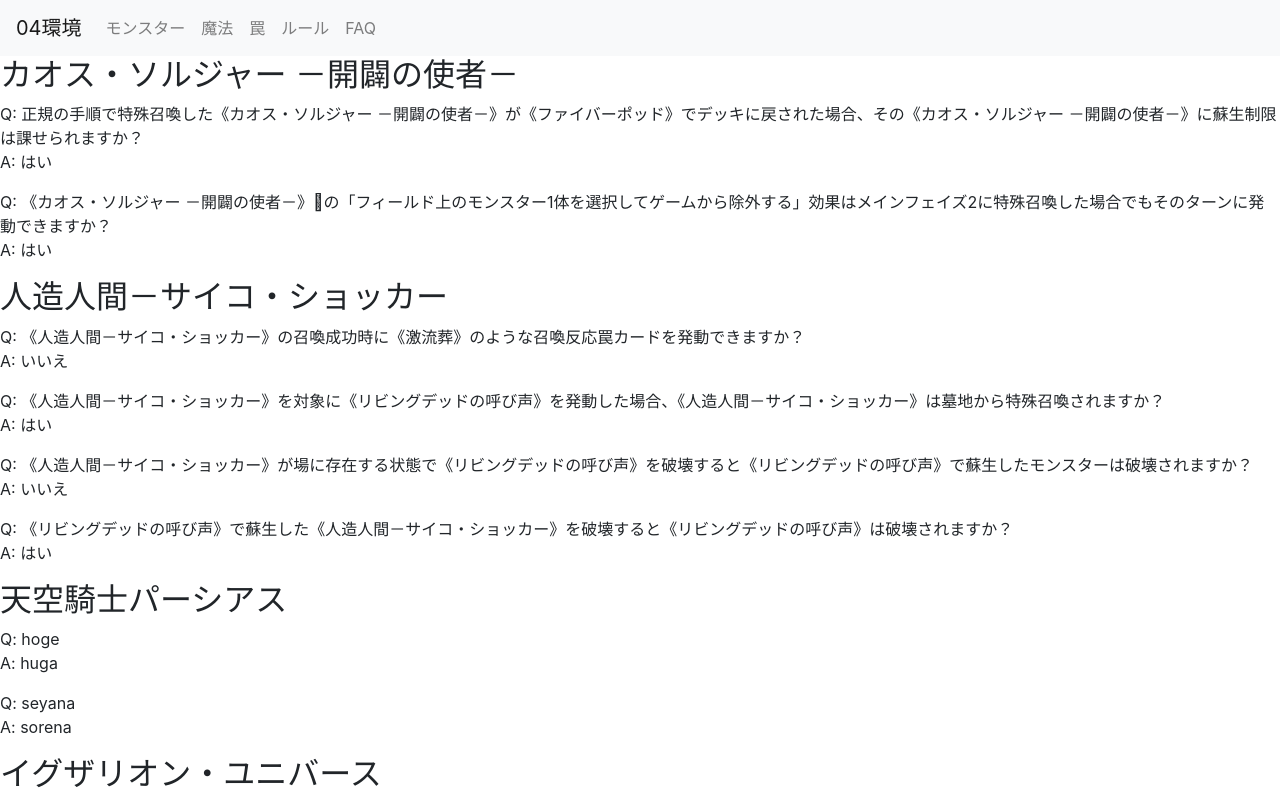
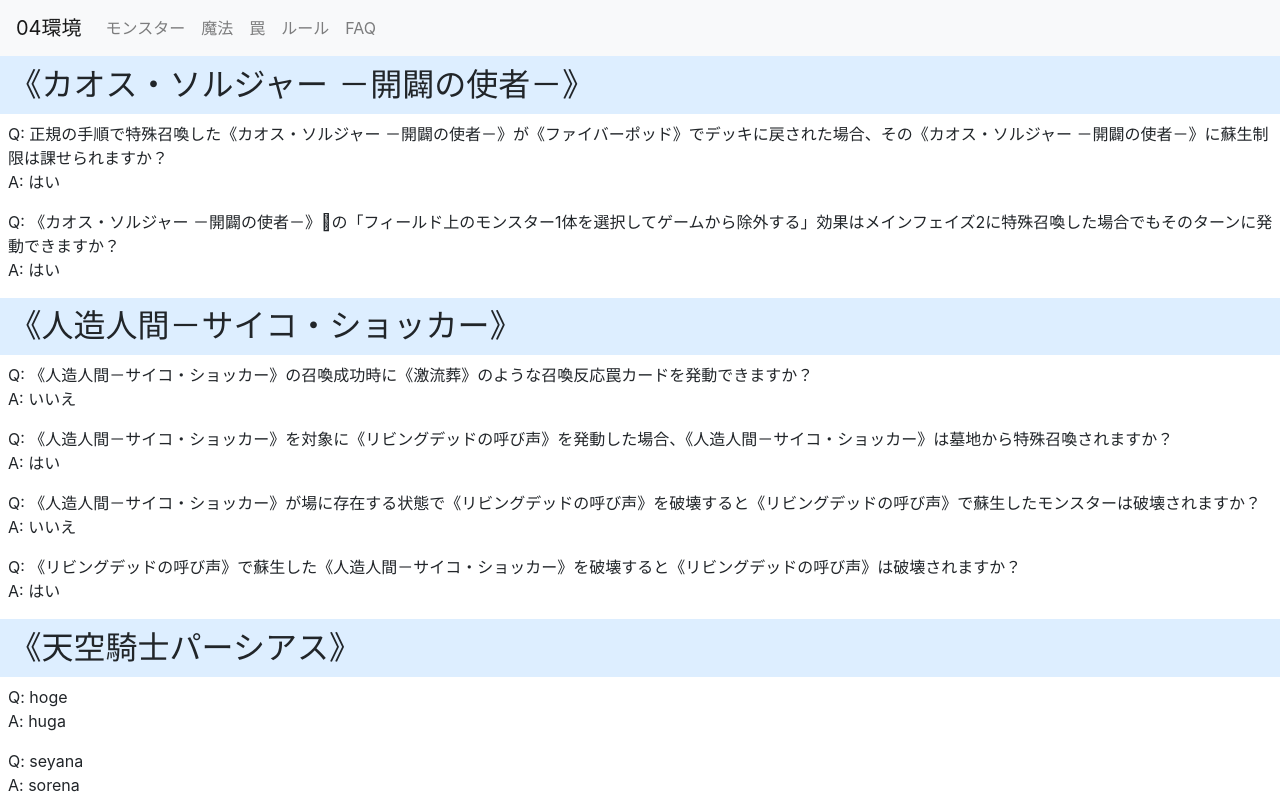
Before and after one commit to wotsushi/y-gateball, a React (Create React App) app: page /faq in a window 1280 px wide. Shown: the top 800 px of the page. Built offline with nearby package versions, Linux system fonts and the light colour scheme; what react-hooks-global-state would draw is missing.

Commit message:
FAQページのデザイン修正
ISSUE: #33

```diff
--- a/src/FAQ.tsx
+++ b/src/FAQ.tsx
@@ -275,7 +275,7 @@
     <>
       {faqs.map((faq) => (
         <>
-          <h2 id={faq.name}>{faq.name}</h2>
+          <h2 id={faq.name}>《{faq.name}》</h2>
           {faq.qas.map(([q, a]) => (
             <p>
               Q: {q} <br />
--- a/src/index.css
+++ b/src/index.css
@@ -61,3 +61,21 @@
   font-size: 30px;
   text-align: right;
 }
+
+h2 {
+  font-family: verdana, arial, helvetica, Sans-Serif;
+  color: inherit;
+  background-color: #ddeeff;
+  padding: 0.3em;
+  border: 0px;
+  margin: 0px 0px 0.5em 0px;
+  display: block;
+  margin-block-start: 0.83em;
+  margin-block-end: 0.83em;
+  margin-inline-start: 0px;
+  margin-inline-end: 0px;
+}
+
+p {
+  margin-left: 0.5em;
+}
```
